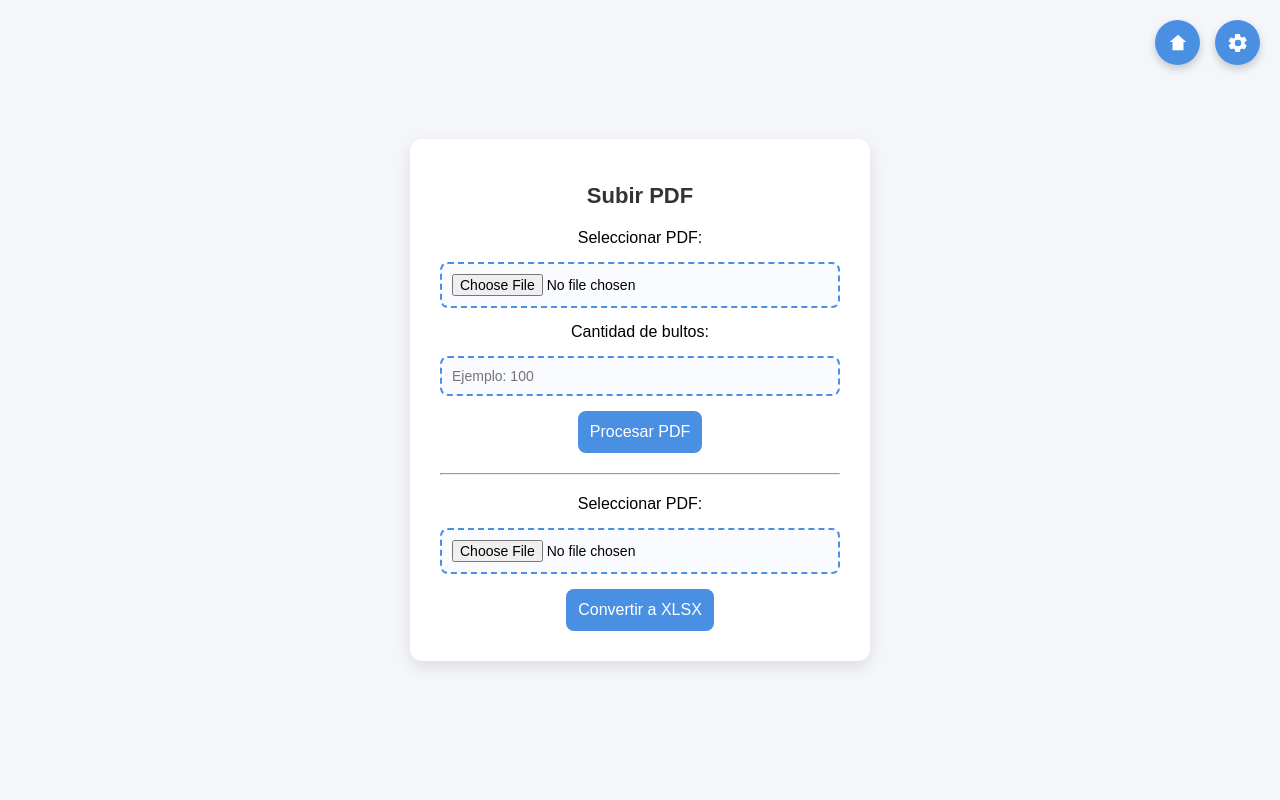
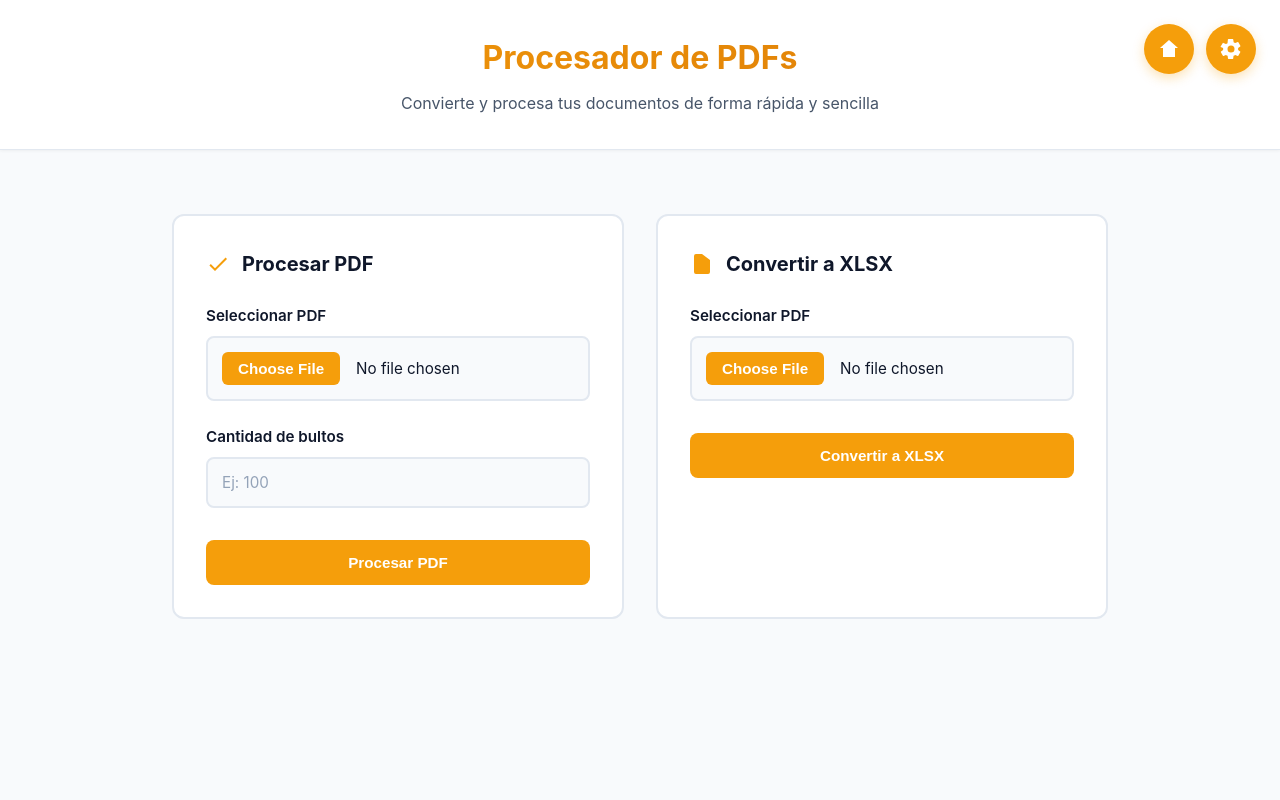
Before and after one commit to Moises-png993/invocie_description, a Django app: template invoice_description/templates/invoice_description/procesar_pdf.html in a window 1280 px wide. Run offline with Django 5.2, Linux system fonts and the light colour scheme; the template is opened without the code that fills it, so the values that code supplies are empty.

Commit message:
add LUNO to factor and rediseg procesar

```diff
--- a/factores/forms.py
+++ b/factores/forms.py
@@ -13,5 +13,6 @@ class UploadExcelForm(forms.Form):
         ('IPL', 'IPL'),
         ('BLUE', 'BLUE'),
         ('DIRECTO', 'DIRECTO'),
+        ('LUNO', 'LUNO'),
     ]
     ruta = forms.ChoiceField(choices=RUTA_CHOICES, label="Ruta", required=True, widget=forms.Select(attrs={'class': 'form-select'}))
--- a/factores/models.py
+++ b/factores/models.py
@@ -20,7 +20,7 @@ class Flete(models.Model):
     flete_ipl = models.DecimalField(max_digits=10, decimal_places=2, null=True, blank=True)
     flete_blue = models.DecimalField(max_digits=10, decimal_places=2, null=True, blank=True)
     flete_directo = models.DecimalField(max_digits=10, decimal_places=2, null=True, blank=True)
-
+    flete_luno = models.DecimalField(max_digits=10, decimal_places=2, null=True, blank=True)
 
 class CostoPais(models.Model):
     PAISES = [
--- a/invoice_description/templates/invoice_description/procesar_pdf.html
+++ b/invoice_description/templates/invoice_description/procesar_pdf.html
@@ -3,82 +3,221 @@
 <html lang="es">
 <head>
   <meta charset="UTF-8">
-  <title>Subir PDF</title>
+  <meta name="viewport" content="width=device-width, initial-scale=1.0">
+  <title>Procesador de PDFs</title>
   <style>
+    * {
+      margin: 0;
+      padding: 0;
+      box-sizing: border-box;
+    }
+
+    :root {
+      --primary: #F59E0B;
+      --primary-dark: #D97706;
+      --primary-light: #FBBF24;
+      --success: #10b981;
+      --background: #f8fafc;
+      --surface: #ffffff;
+      --border: #e2e8f0;
+      --text-primary: #0f172a;
+      --text-secondary: #475569;
+      --text-light: #94a3b8;
+    }
+
     body {
-      font-family: Arial, sans-serif;
-      background: #f4f6f9;
-      display: flex;
-      justify-content: center;
-      align-items: center;
-      height: 100vh;
-      margin: 0;
+      font-family: -apple-system, BlinkMacSystemFont, 'Segoe UI', 'Roboto', 'Oxygen', 'Ubuntu', 'Cantarell', sans-serif;
+      background: var(--background);
+      color: var(--text-primary);
+      line-height: 1.6;
+    }
+
+    .header {
+      background: var(--surface);
+      border-bottom: 1px solid var(--border);
+      padding: 2rem;
+      text-align: center;
+      box-shadow: 0 1px 3px rgba(0, 0, 0, 0.05);
+    }
+
+    .header h1 {
+      font-size: 2rem;
+      font-weight: 700;
+      background: linear-gradient(135deg, var(--primary) 0%, var(--primary-dark) 100%);
+      -webkit-background-clip: text;
+      -webkit-text-fill-color: transparent;
+      background-clip: text;
+      margin-bottom: 0.5rem;
+    }
+
+    .header p {
+      color: var(--text-secondary);
+      font-size: 1rem;
     }
 
     .container {
-      background: #fff;
-      padding: 30px;
-      border-radius: 12px;
-      box-shadow: 0 6px 15px rgba(0,0,0,0.1);
-      text-align: center;
-      width: 100%;
-      max-width: 400px;
-      position: relative;
+      max-width: 1000px;
+      margin: 0 auto;
+      padding: 2rem;
     }
 
-    h1 {
-      font-size: 22px;
-      margin-bottom: 20px;
-      color: #333;
+    .forms-grid {
+      display: grid;
+      grid-template-columns: 1fr;
+      gap: 2rem;
+      margin-top: 2rem;
+    }
+
+    @media (min-width: 768px) {
+      .forms-grid {
+        grid-template-columns: repeat(2, 1fr);
+      }
+    }
+
+    .form-card {
+      background: var(--surface);
+      border: 2px solid var(--border);
+      border-radius: 12px;
+      padding: 2rem;
+      transition: all 0.3s ease;
+    }
+
+    .form-card:hover {
+      border-color: var(--primary-light);
+      box-shadow: 0 8px 24px rgba(245, 158, 11, 0.1);
+    }
+
+    .form-card h2 {
+      font-size: 1.25rem;
+      margin-bottom: 1.5rem;
+      color: var(--text-primary);
+      display: flex;
+      align-items: center;
+      gap: 0.75rem;
+    }
+
+    .form-card svg {
+      width: 24px;
+      height: 24px;
+      color: var(--primary);
     }
 
     form {
       display: flex;
       flex-direction: column;
-      gap: 15px;
+      gap: 1.5rem;
     }
 
-    input[type="file"], input[type="text"], input[type="number"] {
-      padding: 10px;
-      border: 2px dashed #4a90e2;
-      border-radius: 8px;
-      background: #f9fbff;
-      font-size: 14px;
+    .form-group {
+      display: flex;
+      flex-direction: column;
+      gap: 0.5rem;
     }
 
-    button {
-      background: #4a90e2;
+    label {
+      font-weight: 600;
+      color: var(--text-primary);
+      font-size: 0.95rem;
+    }
+
+    .file-input-wrapper {
+      position: relative;
+      overflow: hidden;
+      border-radius: 8px;
+    }
+
+    input[type="file"],
+    input[type="text"],
+    input[type="number"] {
+      width: 100%;
+      padding: 0.875rem;
+      border: 2px solid var(--border);
+      border-radius: 8px;
+      font-size: 0.95rem;
+      transition: all 0.3s ease;
+      background: var(--background);
+      color: var(--text-primary);
+      font-family: inherit;
+    }
+
+    input[type="file"]::file-selector-button {
+      background: var(--primary);
       color: white;
       border: none;
-      padding: 12px;
-      border-radius: 8px;
+      padding: 0.5rem 1rem;
+      border-radius: 6px;
       cursor: pointer;
-      font-size: 16px;
-      transition: background 0.3s;
-      position: relative;
+      font-weight: 600;
+      margin-right: 1rem;
+      transition: background 0.3s ease;
     }
 
-    button:hover {
-      background: #357ab8;
+    input[type="file"]::file-selector-button:hover {
+      background: var(--primary-dark);
+    }
+
+    input[type="text"]:focus,
+    input[type="number"]:focus,
+    input[type="file"]:focus {
+      outline: none;
+      border-color: var(--primary);
+      background: var(--background);
+      box-shadow: 0 0 0 3px rgba(245, 158, 11, 0.1);
+    }
+
+    input[type="text"]::placeholder,
+    input[type="number"]::placeholder {
+      color: var(--text-light);
     }
 
     .button-group {
       display: flex;
-      gap: 10px;
+      gap: 1rem;
+      justify-content: flex-start;
+      margin-top: 0.5rem;
+    }
+
+    button {
+      background: var(--primary);
+      color: white;
+      border: none;
+      padding: 0.875rem 1.5rem;
+      border-radius: 8px;
+      cursor: pointer;
+      font-size: 0.95rem;
+      font-weight: 600;
+      transition: all 0.3s ease;
+      display: flex;
+      align-items: center;
+      gap: 0.5rem;
+      flex: 1;
       justify-content: center;
     }
 
-    /* Spinner */
+    button:hover {
+      background: var(--primary-dark);
+      box-shadow: 0 4px 12px rgba(217, 119, 6, 0.3);
+      transform: translateY(-2px);
+    }
+
+    button:active {
+      transform: translateY(0);
+    }
+
+    button:disabled {
+      background: var(--text-light);
+      cursor: not-allowed;
+      transform: none;
+      box-shadow: none;
+    }
+
     .spinner {
-      border: 4px solid #f3f3f3;
-      border-top: 4px solid #4a90e2;
+      border: 2px solid rgba(255, 255, 255, 0.3);
+      border-top: 2px solid white;
       border-radius: 50%;
-      width: 20px;
-      height: 20px;
-      animation: spin 1s linear infinite;
-      display: inline-block;
-      margin-left: 10px;
-      vertical-align: middle;
+      width: 16px;
+      height: 16px;
+      animation: spin 0.8s linear infinite;
       display: none;
     }
 
@@ -87,64 +226,76 @@
       100% { transform: rotate(360deg); }
     }
 
-    /* Botón engranaje flotante */
-    .settings-btn {
+    .floating-buttons {
       position: fixed;
-      top: 20px;
-      right: 20px;
-      background: #4a90e2;
+      top: 1.5rem;
+      right: 1.5rem;
+      display: flex;
+      gap: 0.75rem;
+      z-index: 999;
+    }
+
+    .btn-float {
+      background: var(--primary);
       border: none;
       border-radius: 50%;
-      width: 45px;
-      height: 45px;
+      width: 50px;
+      height: 50px;
       display: flex;
       justify-content: center;
       align-items: center;
       cursor: pointer;
-      transition: background 0.3s;
-      z-index: 999;
-      box-shadow: 0 4px 8px rgba(0,0,0,0.2);
+      transition: all 0.3s ease;
+      box-shadow: 0 4px 12px rgba(245, 158, 11, 0.3);
+      text-decoration: none;
+      flex-shrink: 0;
     }
 
-    .settings-btn:hover {
-      background: #357ab8;
+    .btn-float:hover {
+      background: var(--primary-dark);
+      box-shadow: 0 6px 16px rgba(217, 119, 6, 0.4);
+      transform: translateY(-2px);
     }
 
-    .settings-btn svg {
+    .btn-float svg {
+      width: 24px;
+      height: 24px;
       fill: white;
-      width: 22px;
-      height: 22px;
     }
-    /* Botón Home flotante */
-    .home-btn {
-      position: fixed;
-      top: 20px;
-      right: 80px; /* más a la izquierda que el engranaje */
-      background: #4a90e2;
-      border: none;
-      border-radius: 50%;
+
+    @media (max-width: 768px) {
+      .header h1 {
+        font-size: 1.5rem;
+      }
+
+      .container {
+        padding: 1rem;
+      }
+
+      .form-card {
+        padding: 1.5rem;
+      }
+
+      .floating-buttons {
+        top: 1rem;
+        right: 1rem;
+      }
+
+      .btn-float {
         width: 45px;
         height: 45px;
-      display: flex;
-      justify-content: center;
-      align-items: center;
-      cursor: pointer;
-      transition: background 0.3s;
-      z-index: 999;
-      box-shadow: 0 4px 8px rgba(0,0,0,0.2);
       }
 
-    .home-btn:hover {
-      background: #357ab8;
+      .button-group {
+        flex-direction: column;
       }
 
-    .home-btn svg {
-      fill: white;
-      width: 22px;
-      height: 22px;
+      button {
+        width: 100%;
       }
-
+    }
   </style>
+  {% load static %}
   <link rel="manifest" href="{% static 'manifest.json' %}">
   <script>
     if ('serviceWorker' in navigator) {
@@ -153,54 +304,79 @@
   </script>
 </head>
 <body>
-  <!-- Botón engranaje flotante -->
-  <a href="/admin" class="settings-btn" title="Ir al Admin">
-    <svg xmlns="http://www.w3.org/2000/svg" viewBox="0 0 24 24">
-      <path d="M19.14,12.94c0-.31,0-.62,0-.94s0-.63,0-.94l2.11-1.65a.48.48,0,0,0,.11-.61l-2-3.46a.5.5,0,0,0-.6-.22l-2.49,1a7,7,0,0,0-1.63-.94l-.38-2.65a.49.49,0,0,0-.49-.42H9.39a.49.49,0,0,0-.49.42L8.52,6.18a7,7,0,0,0-1.63.94l-2.49-1a.5.5,0,0,0-.6.22l-2,3.46a.48.48,0,0,0,.11.61L4.11,11.06c0,.31,0,.62,0,.94s0,.63,0,.94L2,14.59a.48.48,0,0,0-.11.61l2,3.46a.5.5,0,0,0,.6.22l2.49-1a7,7,0,0,0,1.63.94l.38,2.65a.49.49,0,0,0,.49.42h4.22a.49.49,0,0,0,.49-.42l.38-2.65a7,7,0,0,0,1.63-.94l2.49,1a.5.5,0,0,0,.6-.22l2-3.46a.48.48,0,0,0-.11-.61Zm-7.14,2.56A3.5,3.5,0,1,1,15.5,12,3.5,3.5,0,0,1,12,15.5Z"/>
-    </svg>
-  </a>
-
-  <a href="/app/home" class="home-btn" title="Ir al Home">
+  <div class="floating-buttons">
+    <a href="/app/home" class="btn-float" title="Ir al Home">
       <svg xmlns="http://www.w3.org/2000/svg" viewBox="0 0 24 24">
         <path d="M12 3l9 8h-3v9h-12v-9h-3l9-8z"/>
       </svg>
     </a>
+    <a href="/admin" class="btn-float" title="Ir al Admin">
+      <svg xmlns="http://www.w3.org/2000/svg" viewBox="0 0 24 24">
+        <path d="M19.14,12.94c0-.31,0-.62,0-.94s0-.63,0-.94l2.11-1.65a.48.48,0,0,0,.11-.61l-2-3.46a.5.5,0,0,0-.6-.22l-2.49,1a7,7,0,0,0-1.63-.94l-.38-2.65a.49.49,0,0,0-.49-.42H9.39a.49.49,0,0,0-.49.42L8.52,6.18a7,7,0,0,0-1.63.94l-2.49-1a.5.5,0,0,0-.6-.22l-2,3.46a.48.48,0,0,0-.11.61L4.11,11.06c0,.31,0,.62,0,.94s0,.63,0,.94L2,14.59a.48.48,0,0,0-.11.61l2,3.46a.5.5,0,0,0,.6.22l2.49-1a7,7,0,0,0,1.63.94l.38,2.65a.49.49,0,0,0,.49.42h4.22a.49.49,0,0,0,.49-.42l.38-2.65a7,7,0,0,0,1.63-.94l2.49,1a.5.5,0,0,0,.6-.22l2-3.46a.48.48,0,0,0-.11-.61Zm-7.14,2.56A3.5,3.5,0,1,1,15.5,12,3.5,3.5,0,0,1,12,15.5Z"/>
+      </svg>
+    </a>
+  </div>
+
+  <div class="header">
+    <h1>Procesador de PDFs</h1>
+    <p>Convierte y procesa tus documentos de forma rápida y sencilla</p>
+  </div>
 
   <div class="container">
-    <h1>Subir PDF</h1>
+    <div class="forms-grid">
+      <div class="form-card">
+        <h2>
+          <svg xmlns="http://www.w3.org/2000/svg" viewBox="0 0 24 24" fill="currentColor">
+            <path d="M9 16.17L4.83 12l-1.42 1.41L9 19 21 7l-1.41-1.41z"/>
+          </svg>
+          Procesar PDF
+        </h2>
 
-    <!-- Formulario para procesar PDF -->
         <form id="form-procesar">
           {% csrf_token %}
-      <label for="id_archivo">Seleccionar PDF:</label>
-      <input type="file" name="archivo" id="id_archivo" required>
+          <div class="form-group">
+            <label for="id_archivo">Seleccionar PDF</label>
+            <input type="file" name="archivo" id="id_archivo" accept=".pdf" required>
+          </div>
 
-      <label for="id_bultos">Cantidad de bultos:</label>
-      <input type="text" name="bultos" id="id_bultos" placeholder="Ejemplo: 100">
+          <div class="form-group">
+            <label for="id_bultos">Cantidad de bultos</label>
+            <input type="text" name="bultos" id="id_bultos" placeholder="Ej: 100" inputmode="numeric">
+          </div>
 
           <div class="button-group">
             <button type="submit">
-          Procesar PDF
+              <span>Procesar PDF</span>
               <span class="spinner"></span>
             </button>
           </div>
         </form>
+      </div>
 
-    <hr style="margin: 20px 0;">
+      <div class="form-card">
+        <h2>
+          <svg xmlns="http://www.w3.org/2000/svg" viewBox="0 0 24 24" fill="currentColor">
+            <path d="M14 2H6a2 2 0 0 0-2 2v16a2 2 0 0 0 2 2h12a2 2 0 0 0 2-2V8l-8-6z"/>
+          </svg>
+          Convertir a XLSX
+        </h2>
 
-    <!-- Formulario para convertir PDF a XLSX -->
         <form id="form-convertir">
           {% csrf_token %}
-      <label for="id_archivo2">Seleccionar PDF:</label>
-      <input type="file" name="archivo" id="id_archivo2" required>
+          <div class="form-group">
+            <label for="id_archivo2">Seleccionar PDF</label>
+            <input type="file" name="archivo" id="id_archivo2" accept=".pdf" required>
+          </div>
 
           <div class="button-group">
             <button type="submit">
-          Convertir a XLSX
+              <span>Convertir a XLSX</span>
               <span class="spinner"></span>
             </button>
           </div>
         </form>
+      </div>
+    </div>
   </div>
 
   <script>
```
Also changed, not shown: factores/views.py (+32 -2 lines), factores/migrations/0007_flete_flete_luno.py (added). Lines whose indentation alone changed are shown as unchanged.
